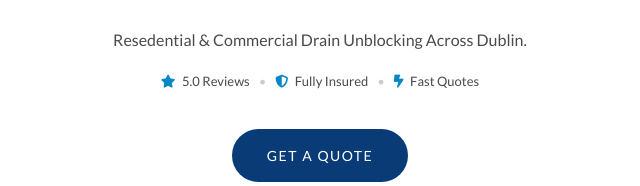
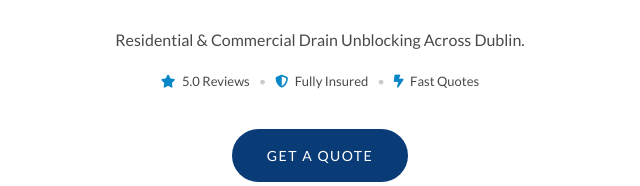
Before and after one commit to Pineapple063/EmergencyDrain, a plain HTML site: page index.html in a window 1280 px wide. Shown: the part 242-428 px from the top of the page, 320-960 px from the left. Drawn offline with Linux system fonts and the light colour scheme.

Commit message:
typo fix

```diff
--- a/index.html
+++ b/index.html
@@ -29,7 +29,7 @@
             <section class="hero-content">
                 <h1>Drain Blocked?<br>We Clear It</h1>
                 <p class="subheadline">
-                    Resedential & Commercial Drain Unblocking Across Dublin.
+                    Residential & Commercial Drain Unblocking Across Dublin.
                 </p>
                 <div class="trust-bar">
                     <span><i class="fas fa-star trust-icon"></i> 5.0 Reviews</span>
```
